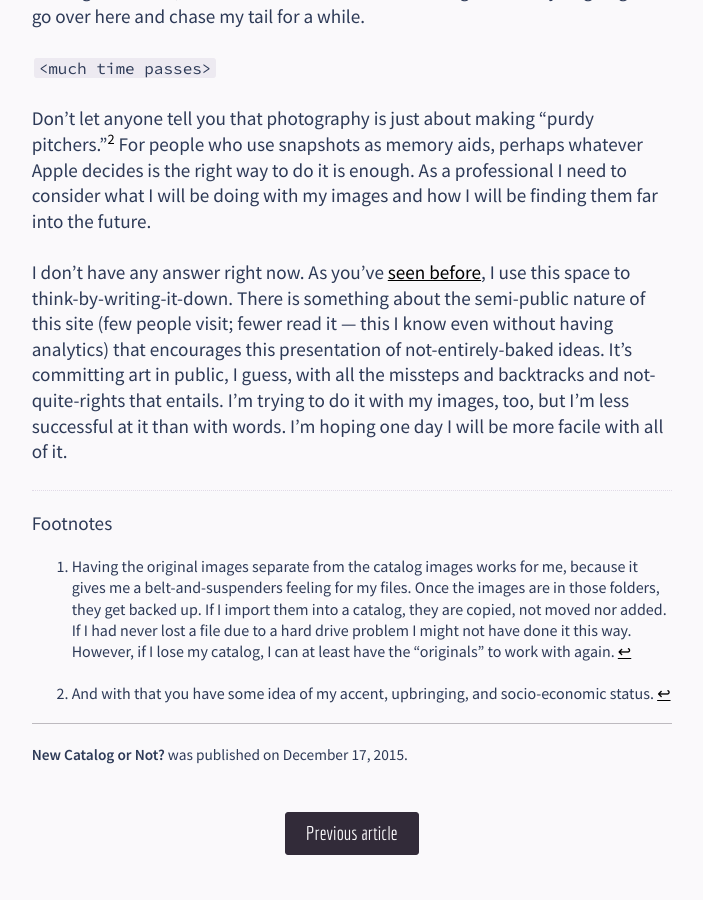
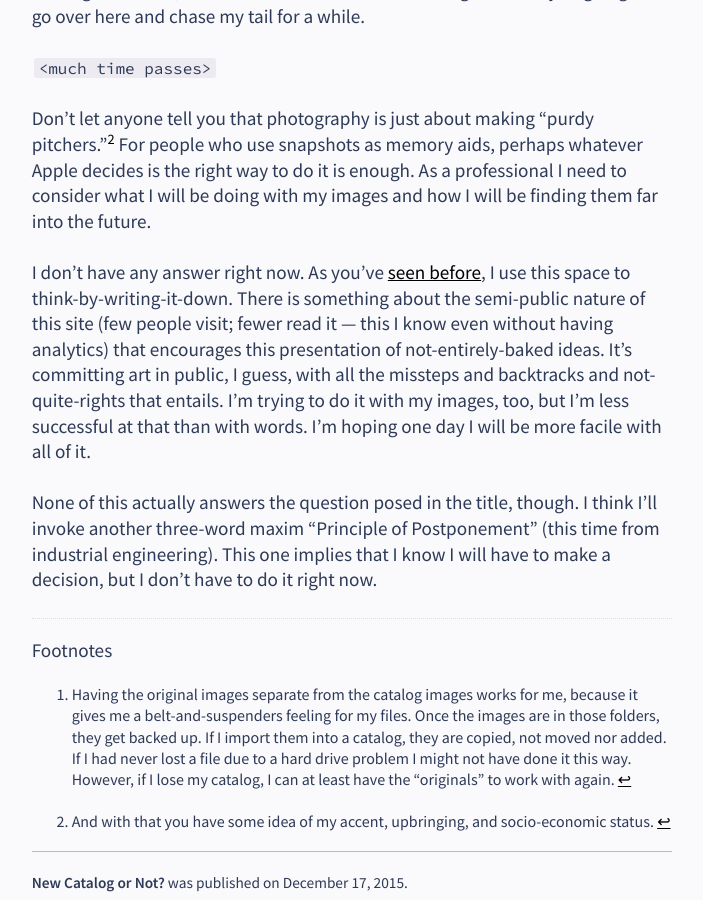
Before and after one commit to logista/btsite, a Jekyll site: the page built from _posts/2015-12-17-new-catalog-or-not.md, in a window 1280 px wide and 900 px high, scrolled down 1054 px. Shown: the whole window, without its empty margins (75-778 px from the left). Built offline with Jekyll 4.4.1, drawn with Linux system fonts in a browser that asks for light colours; nearby versions of some CDN libraries.

Commit message:
cleaning up typos etc

```diff
--- a/_posts/2015-12-17-new-catalog-or-not.md
+++ b/_posts/2015-12-17-new-catalog-or-not.md
@@ -24,4 +24,6 @@ Don't let anyone tell you that photography is just about making "purdy pitchers.
 
 [^2]: And with that you have some idea of my accent, upbringing, and socio-economic status.
 
-I don't have any answer right now. As you've [seen before](/writing-with-images/), I use this space to think-by-writing-it-down. There is something about the semi-public nature of this site (few people visit; fewer read it --- this I know even without having analytics) that encourages this presentation of not-entirely-baked ideas. It's committing art in public, I guess, with all the missteps and backtracks and not-quite-rights that entails. I'm trying to do it with my images, too, but I'm less successful at it than with words. I'm hoping one day I will be more facile with all of it.
+I don't have any answer right now. As you've [seen before](/writing-with-images/), I use this space to think-by-writing-it-down. There is something about the semi-public nature of this site (few people visit; fewer read it --- this I know even without having analytics) that encourages this presentation of not-entirely-baked ideas. It's committing art in public, I guess, with all the missteps and backtracks and not-quite-rights that entails. I'm trying to do it with my images, too, but I'm less successful at that than with words. I'm hoping one day I will be more facile with all of it.
+
+None of this actually answers the question posed in the title, though. I think I'll invoke another three-word maxim "Principle of Postponement" (this time from industrial engineering). This one implies that I know I will have to make a decision, but I don't have to do it right now.
```
Also changed, not shown: other parts of _posts/2015-12-17-new-catalog-or-not.md (+2 -2 lines).
